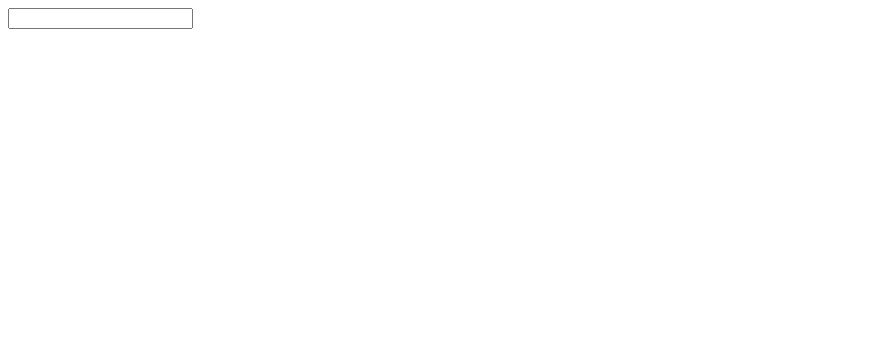
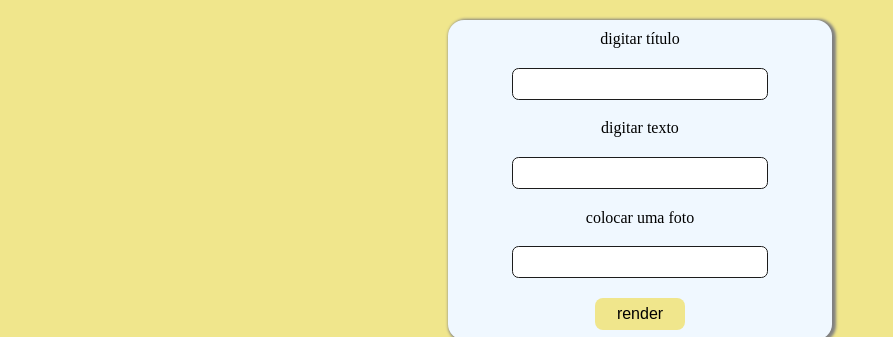
Before and after one commit to jezielfsilva/dia-28-10-2019, a plain HTML site: page index.html in a window 1280 px wide. Shown: the top 337 px of the page, without its empty margins (0-893 px from the left). Drawn offline with Linux system fonts and the light colour scheme.

Commit message:
novos arquivos criados

```diff
--- /dev/null
+++ b/assets/js/main.js
@@ -0,0 +1,15 @@
+var Tittle = document.querySelector('.title')
+var Text = document.querySelector('.paragraph')
+var Photo = document.querySelector('.Photograph')
+
+var RenTit = document.querySelector('.ins-title')
+var RenTex = document.querySelector('.ins-text')
+var RenImg = document.querySelector('.ins-photo')
+
+function render (event) {
+    event.preventDefault();
+
+    RenTit.innerHTML = Tittle.value
+    RenTex.innerHTML = Text.value
+    RenImg.setAttribute('src', Photo.value)
+}
--- /dev/null
+++ b/css/style.css
@@ -0,0 +1,67 @@
+* {
+    margin: 0;
+    padding: 0;
+    box-sizing: border-box;
+}
+
+.main-box {
+    height: 100vh;
+    display: flex;
+    flex-direction: column;
+    align-items: center;
+    background-color: #F0E68C;
+}
+
+.container-form {
+    width: 30vw;
+    height: 40vh;
+    display: flex;
+    flex-direction: column;
+    justify-content: space-around;
+    align-items: center;
+    background-color: #F0F8FF;
+    margin-top: 20px;
+    border-radius: 1em;
+    box-shadow: 2px 1px 3px 2px #808080;
+}
+
+.title, .paragraph, .Photograph {
+    width: 20vw;
+    height: 4vh;
+    border-radius: 0.5em;
+    border: 0.04em solid #1C1C1C;
+}
+
+.click {
+    width: 7vw;
+    height: 4vh;
+    background-color: #F0E68C;
+    border-style: none;
+    border-radius: 0.5em;
+    font-size: 1em;
+}
+
+.container-appear {
+    width: 80vw;
+    height: 50vh;
+    display: flex;
+    flex-direction: column;
+    align-items: center;
+    justify-content: space-around;
+}
+
+.ins-title {
+    font-size: 2em;
+    color: #000080;
+}
+
+.ins-text {
+    font-size: 1.3em;
+    color: #363636;
+}
+
+.ins-photo {
+    width: 30%;
+    height: auto;
+    border-radius: 1em;
+}
--- a/index.html
+++ b/index.html
@@ -3,12 +3,25 @@
     <head>
         <meta charset="utf-8">
         <title>exercício de hoje</title>
+        <link rel="stylesheet" type="text/css" href="./css/style.css">
     </head>
     <body>
-        <main>
-            <form>
-                <input >
+        <main class="main-box">
+            <form class="container-form" onsubmit="render (event)">
+                <label for=".title">digitar título</label>
+                <input class="title" type="text">
+                <label for=".paragraph">digitar texto</label>
+                <input class="paragraph" type="text">
+                <label for=".Photograph">colocar uma foto</label>
+                <input class="Photograph" type="url">
+                <button class="click">render</button>
             </form>
+            <Section class="container-appear">
+                <h1 class="ins-title"></h1>
+                <p class="ins-text"></p>
+                <img class="ins-photo">
+            </Section>
         </main>
+        <script src="./assets/js/main.js"></script>
     </body>
 </html>
```
